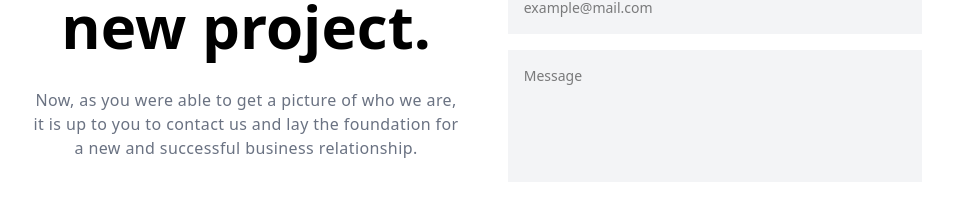
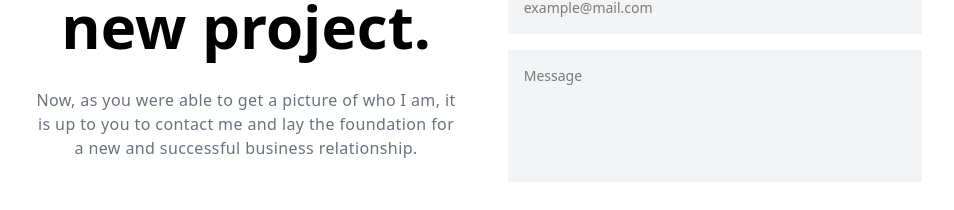
Before and after one commit to 208gopal/Portfolio, a React (Vite) app: page / in a window 1280 px wide. Shown: the part 3814-4024 px from the top of the page, without its empty margins (278-1232 px from the left). Built offline with nearby package versions, Linux system fonts and the light colour scheme.

Commit message:
fixed grammatical errors

```diff
--- a/src/components/home/Contact.jsx
+++ b/src/components/home/Contact.jsx
@@ -44,7 +44,7 @@ function Contact() {
           <div className="flex-1">
             <h3 className="text-3xl md:text-5xl lg:text-6xl font-bold mb-6 leading-tight">Let's start new project.</h3>
             <p className='text-base text-gray-500 tracking-wide mb-10'>
-              Now, as you were able to get a picture of who we are, it is up to you to contact us and lay
+              Now, as you were able to get a picture of who I am, it is up to you to contact me and lay
               the foundation for a new and successful business relationship.
             </p>
 
```
